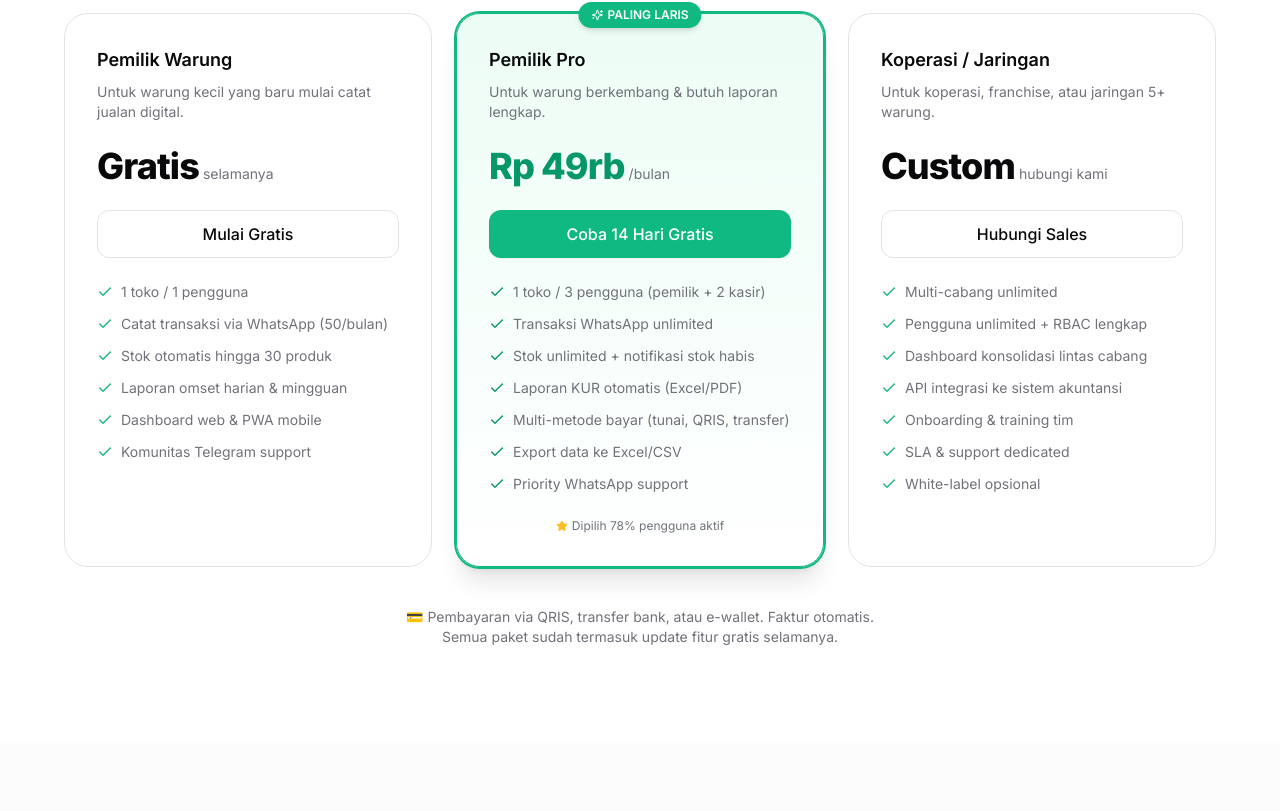
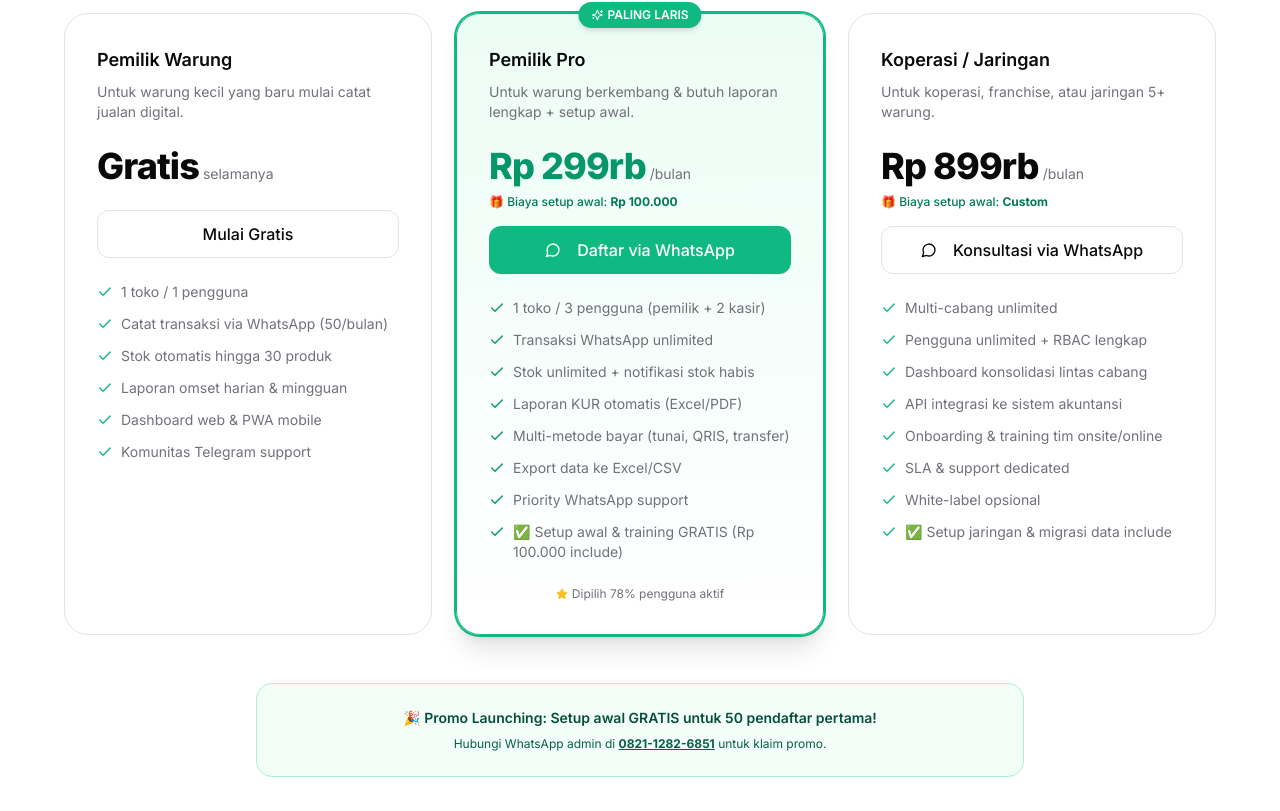
Before and after one commit to 157vis/laris-ai-web, a Next.js app: page /landing in a window 1280 px wide. Shown: the part 3225-4036 px from the top of the page. Built offline with nearby package versions, Linux system fonts and the light colour scheme.

Commit message:
feat(phase 3): pricing update + WhatsApp CTA + larisai.my.id domain
- Update pricing tiers: Pro Rp 299.000, Koperasi/Jaringan Rp 899.000
- Tambah setup fee Rp 100.000
- Tambah CTA WhatsApp 082112826851 di landing
- Update footer & CTA dengan kontak WA
- Domain larisai.my.id SEO ready

```diff
--- a/src/components/landing/footer.tsx
+++ b/src/components/landing/footer.tsx
@@ -1,5 +1,6 @@
 import Link from "next/link";
-import { Sparkles, Github, Twitter, Instagram, Mail, MessageCircle } from "lucide-react";
+import { Sparkles, Github, Twitter, Instagram, Mail, MessageCircle, Phone } from "lucide-react";
+import { WA_DISPLAY, CONTACT_EMAIL, waLink } from "@/lib/whatsapp";
 
 const productLinks = [
   { label: "Fitur", href: "#fitur" },
@@ -12,7 +13,6 @@ const productLinks = [
 const companyLinks = [
   { label: "Tentang Kami", href: "/about" },
   { label: "Blog", href: "/blog" },
-  { label: "Karir", href: "/careers" },
   { label: "Kontak", href: "/contact" },
 ];
 
@@ -23,15 +23,16 @@ const legalLinks = [
 ];
 
 const socialLinks = [
-  { label: "WhatsApp", href: "https://wa.me/628123456789", icon: MessageCircle },
-  { label: "Email", href: "mailto:halo@larisai.id", icon: Mail },
+  { label: `WhatsApp ${WA_DISPLAY}`, href: waLink(), icon: MessageCircle },
+  { label: `Email ${CONTACT_EMAIL}`, href: `mailto:${CONTACT_EMAIL}`, icon: Mail },
   { label: "Instagram", href: "https://instagram.com/laris.ai", icon: Instagram },
   { label: "Twitter", href: "https://twitter.com/laris_ai", icon: Twitter },
-  { label: "GitHub", href: "https://github.com/laris-ai", icon: Github },
+  { label: "GitHub", href: "https://github.com/157vis/laris-ai-web", icon: Github },
 ];
 
 /**
  * Footer — Multi-kolom dengan link produk, perusahaan, legal, dan sosial media.
+ * Kontak utama: WhatsApp 0821-1282-6851, halo@larisai.my.id
  */
 export function Footer() {
   return (
@@ -40,7 +41,7 @@ export function Footer() {
         <div className="grid gap-8 sm:grid-cols-2 lg:grid-cols-5">
           {/* Brand */}
           <div className="lg:col-span-2">
-            <Link href="/landing" className="inline-flex items-center gap-2">
+            <Link href="/" className="inline-flex items-center gap-2">
               <div className="flex h-9 w-9 items-center justify-center rounded-lg bg-gradient-to-br from-brand-500 to-emerald-500 text-white shadow-sm">
                 <Sparkles className="h-5 w-5" />
               </div>
@@ -51,7 +52,18 @@ export function Footer() {
               kelola stok otomatis, dan lapor KUR tanpa ribet.
             </p>
 
-            <div className="mt-4 flex flex-wrap gap-2">
+            {/* Kontak WhatsApp */}
+            <a
+              href={waLink()}
+              target="_blank"
+              rel="noopener noreferrer"
+              className="mt-4 inline-flex items-center gap-2 rounded-lg border border-emerald-200 bg-emerald-50 px-3 py-2 text-sm font-semibold text-emerald-700 transition-colors hover:bg-emerald-100 dark:border-emerald-900/50 dark:bg-emerald-950/30 dark:text-emerald-300"
+            >
+              <Phone className="h-4 w-4" />
+              Daftar via WhatsApp: {WA_DISPLAY}
+            </a>
+
+            <div className="mt-3 flex flex-wrap gap-2">
               {socialLinks.map((s) => (
                 <a
                   key={s.label}
@@ -121,7 +133,7 @@ export function Footer() {
 
         <div className="mt-12 flex flex-col items-center justify-between gap-4 border-t pt-8 text-center text-xs text-muted-foreground sm:flex-row sm:text-left">
           <p>
-            © {new Date().getFullYear()} Laris.AI · Dibuat untuk UMKM Indonesia 🇮🇩
+            © {new Date().getFullYear()} Laris.AI · larisai.my.id · Dibuat untuk UMKM Indonesia 🇮🇩
           </p>
           <p>
             Powered by{" "}
--- a/src/components/landing/pricing.tsx
+++ b/src/components/landing/pricing.tsx
@@ -1,8 +1,20 @@
 import Link from "next/link";
-import { Check, Sparkles, Star } from "lucide-react";
+import { Check, Sparkles, Star, MessageCircle } from "lucide-react";
 import { Button } from "@/components/ui/button";
 import { Badge } from "@/components/ui/badge";
 import { cn } from "@/lib/utils";
+
+/**
+ * WhatsApp CTA — link ke nomor resmi Laris.AI.
+ * Format: 62 + nomor tanpa leading 0
+ * User: 0821-1282-6851 → 6282112826851
+ */
+const WA_NUMBER = "6282112826851"; // 0821-1282-6851 (kontak pendaftaran)
+const WA_TEXT = encodeURIComponent(
+  "Halo Admin Laris.AI, saya tertarik untuk daftar. Mohon info lebih lanjut ya 🙏"
+);
+const WA_HREF = `https://wa.me/${WA_NUMBER}?text=${WA_TEXT}`;
+const WA_DISPLAY = "0821-1282-6851";
 
 const tiers = [
   {
@@ -24,13 +36,14 @@ const tiers = [
   },
   {
     name: "Pemilik Pro",
-    price: "Rp 49rb",
+    price: "Rp 299rb",
     priceSuffix: "/bulan",
-    description: "Untuk warung berkembang & butuh laporan lengkap.",
-    cta: "Coba 14 Hari Gratis",
-    href: "/register?plan=pro",
+    description: "Untuk warung berkembang & butuh laporan lengkap + setup awal.",
+    cta: "Daftar via WhatsApp",
+    href: WA_HREF,
     highlighted: true,
     badge: "PALING LARIS",
+    setupFee: "Rp 100.000",
     features: [
       "1 toko / 3 pengguna (pemilik + 2 kasir)",
       "Transaksi WhatsApp unlimited",
@@ -39,30 +52,34 @@ const tiers = [
       "Multi-metode bayar (tunai, QRIS, transfer)",
       "Export data ke Excel/CSV",
       "Priority WhatsApp support",
+      "✅ Setup awal & training GRATIS (Rp 100.000 include)",
     ],
   },
   {
     name: "Koperasi / Jaringan",
-    price: "Custom",
-    priceSuffix: "hubungi kami",
+    price: "Rp 899rb",
+    priceSuffix: "/bulan",
     description: "Untuk koperasi, franchise, atau jaringan 5+ warung.",
-    cta: "Hubungi Sales",
-    href: "/register?plan=enterprise",
+    cta: "Konsultasi via WhatsApp",
+    href: WA_HREF,
     highlighted: false,
+    setupFee: "Custom",
     features: [
       "Multi-cabang unlimited",
       "Pengguna unlimited + RBAC lengkap",
       "Dashboard konsolidasi lintas cabang",
       "API integrasi ke sistem akuntansi",
-      "Onboarding & training tim",
+      "Onboarding & training tim onsite/online",
       "SLA & support dedicated",
       "White-label opsional",
+      "✅ Setup jaringan & migrasi data include",
     ],
   },
 ];
 
 /**
  * Pricing — 3 tier dengan highlight di plan tengah (Pro).
+ * Pricing update Juli 2026: Pro 299rb, Koperasi 899rb.
  */
 export function Pricing() {
   return (
@@ -81,7 +98,9 @@ export function Pricing() {
         </div>
 
         <div className="mt-12 grid gap-6 lg:grid-cols-3">
-          {tiers.map((tier) => (
+          {tiers.map((tier) => {
+            const isWaLink = tier.href.startsWith("https://wa.me/");
+            return (
               <div
                 key={tier.name}
                 className={cn(
@@ -105,7 +124,7 @@ export function Pricing() {
                   </p>
                 </div>
 
-              <div className="mb-6 flex items-baseline gap-1">
+                <div className="mb-2 flex items-baseline gap-1">
                   <span
                     className={cn(
                       "text-4xl font-extrabold tracking-tight",
@@ -119,13 +138,31 @@ export function Pricing() {
                   </span>
                 </div>
 
+                {tier.setupFee && (
+                  <p className="mb-4 text-xs font-medium text-emerald-700 dark:text-emerald-400">
+                    🎁 Biaya setup awal: <strong>{tier.setupFee}</strong>
+                  </p>
+                )}
+                {!tier.setupFee && <div className="mb-4" />}
+
                 <Button
                   asChild
                   variant={tier.highlighted ? "default" : "outline"}
                   size="lg"
                   className="mb-6 w-full"
                 >
+                  {isWaLink ? (
+                    <a
+                      href={tier.href}
+                      target="_blank"
+                      rel="noopener noreferrer"
+                    >
+                      {isWaLink && <MessageCircle className="mr-2 h-4 w-4" />}
+                      {tier.cta}
+                    </a>
+                  ) : (
                     <Link href={tier.href}>{tier.cta}</Link>
+                  )}
                 </Button>
 
                 <ul className="space-y-3 text-sm">
@@ -151,10 +188,29 @@ export function Pricing() {
                   </div>
                 )}
               </div>
-          ))}
+            );
+          })}
         </div>
 
-        <p className="mx-auto mt-10 max-w-2xl text-center text-sm text-muted-foreground">
+        <div className="mx-auto mt-12 max-w-3xl rounded-2xl border border-emerald-200 bg-emerald-50/60 p-6 text-center dark:border-emerald-900/40 dark:bg-emerald-950/30">
+          <p className="text-sm font-semibold text-emerald-900 dark:text-emerald-100">
+            🎉 Promo Launching: Setup awal GRATIS untuk 50 pendaftar pertama!
+          </p>
+          <p className="mt-2 text-xs text-emerald-800 dark:text-emerald-200">
+            Hubungi WhatsApp admin di{" "}
+            <a
+              href={WA_HREF}
+              target="_blank"
+              rel="noopener noreferrer"
+              className="font-bold underline"
+            >
+              {WA_DISPLAY}
+            </a>{" "}
+            untuk klaim promo.
+          </p>
+        </div>
+
+        <p className="mx-auto mt-8 max-w-2xl text-center text-sm text-muted-foreground">
           💳 Pembayaran via QRIS, transfer bank, atau e-wallet. Faktur otomatis.
           <br />
           Semua paket sudah termasuk update fitur gratis selamanya.
--- /dev/null
+++ b/src/lib/whatsapp.ts
@@ -0,0 +1,25 @@
+/**
+ * Konstanta kontak WhatsApp & domain resmi Laris.AI.
+ * Pakai ini di semua komponen yang butuh WA link agar konsisten.
+ */
+export const WA_NUMBER = "6282112826851"; // 0821-1282-6851
+export const WA_DISPLAY = "0821-1282-6851";
+export const WA_OWNER_NAME = "Admin Laris.AI";
+
+export const SITE_DOMAIN = "larisai.my.id";
+export const SITE_URL = `https://${SITE_DOMAIN}`;
+export const SITE_NAME = "Laris.AI";
+export const SITE_TAGLINE = "Asisten Catat Warung Pintar via WhatsApp";
+
+export const CONTACT_EMAIL = "halo@larisai.my.id";
+
+/**
+ * Buat link WhatsApp dengan pesan default yang bisa dikustomisasi.
+ */
+export function waLink(message?: string): string {
+  const text = encodeURIComponent(
+    message ||
+      `Halo ${WA_OWNER_NAME}, saya tertarik untuk daftar Laris.AI. Mohon info lebih lanjut ya 🙏`
+  );
+  return `https://wa.me/${WA_NUMBER}?text=${text}`;
+}
```
Also changed, not shown: .git-commit-fix.txt (added), .git-commit-fix2.txt (added), .git-commit-msg.txt (added), .git-commit-phase3.txt (added). Lines whose indentation alone changed are shown as unchanged.
